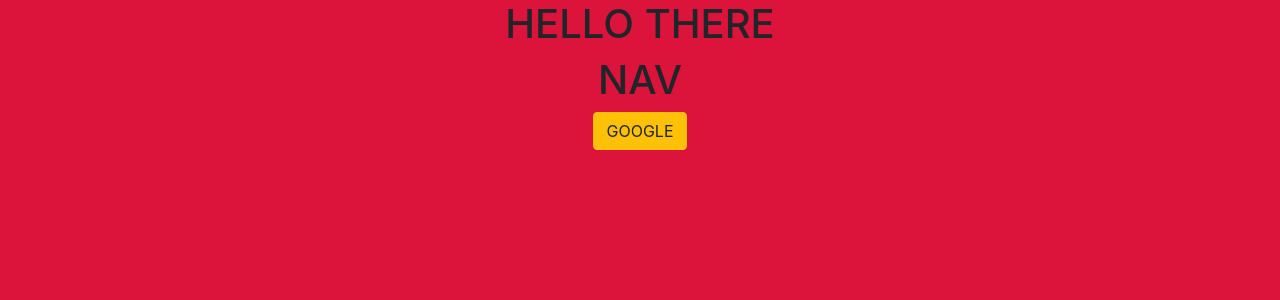
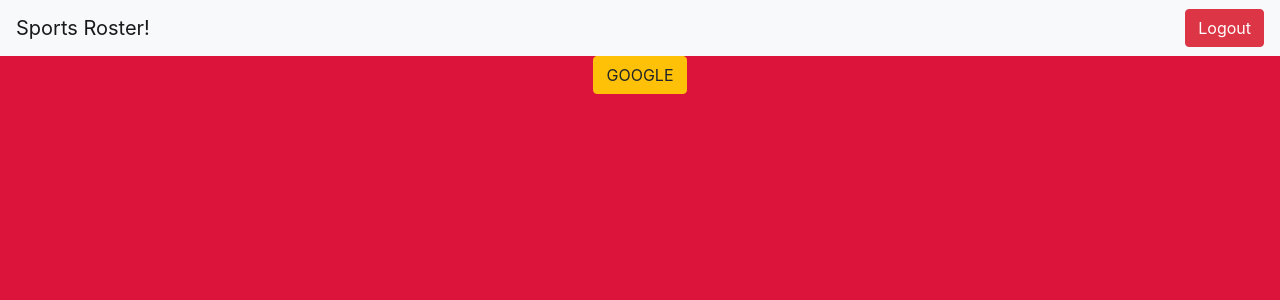
Before and after one commit to AaronLain/sports-roster, a React (Create React App) app: page / in a window 1280 px wide. Shown: the top 300 px of the page. Built offline with nearby package versions, Linux system fonts and the light colour scheme; no server answers.

Commit message:
logout works

```diff
--- a/src/App/App.js
+++ b/src/App/App.js
@@ -45,7 +45,6 @@ class App extends React.Component {
 
     return (
       <div className="App">
-        <h1>HELLO THERE</h1>
         <Navbar />
         {loadComponent()}
       </div>
--- a/src/components/Navbar/Navbar.js
+++ b/src/components/Navbar/Navbar.js
@@ -1,12 +1,22 @@
 import React from 'react';
+import firebase from 'firebase/app';
+import 'firebase/auth';
 
 import './Navbar.scss';
 
 class Navbar extends React.Component {
+  logMeOut = (e) => {
+    e.preventDefault();
+    firebase.auth().signOut();
+  }
+
   render() {
     return (
       <div className="Navbar">
-        <h1>NAV</h1>
+        <nav className="navbar navbar-expand-lg navbar-light bg-light">
+          <a className="navbar-brand" href="">Sports Roster!</a>
+          <button className="btn btn-danger ml-auto" onClick={this.logMeOut}>Logout</button>
+        </nav>
       </div>
     );
   }
```
